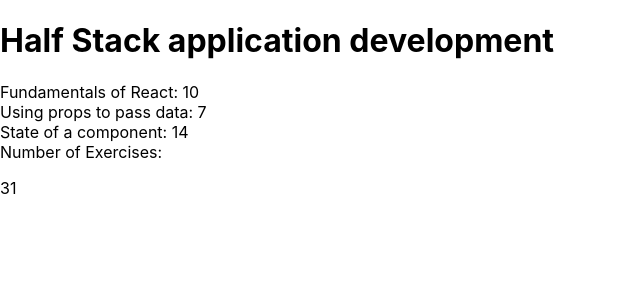
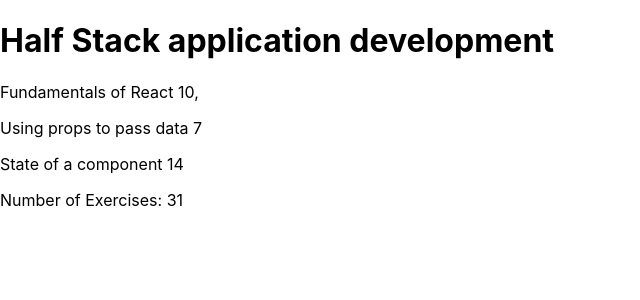
Before and after one commit to gkowalc/fullstackopen, a React (Create React App) app: page / in a window 1280 px wide. Shown: the top 300 px of the page, without its empty margins (0-640 px from the left). Built offline with nearby package versions, Linux system fonts and the light colour scheme.

Commit message:
fullstackopen part1 1.4

```diff
--- a/src/App.js
+++ b/src/App.js
@@ -2,28 +2,22 @@
 import Header from './Header'
 const App = () => {
   const course = {coursename: 'Half Stack application development',
-  part1: 'Fundamentals of React',
-  exercises1: 10,
-  part2: 'Using props to pass data',
-  exercises2: 7,
-  part3: 'State of a component',
-  exercises3: 14
+
 }
-
-
-const part1 = {
+const parts = [
+  {
     name: 'Fundamentals of React',
     exercises: 10
-}
-const part2 = {
+  },
+  {
     name: 'Using props to pass data',
     exercises: 7
-}
-const part3 = {
+  },
+  {
     name: 'State of a component',
     exercises: 14
   }
-
+]
 
 
  const Part = (props) => {
@@ -35,10 +29,20 @@
   )
 
  }
+
+ const Content = (props) => {
+return (
+  <div> <p>        {parts[0].name} {parts[0].exercises},
+  </p>
+  <p>   {parts[1].name} {parts[1].exercises} </p>
+  <p> {parts[2].name} {parts[2].exercises} </p>
+  </div>
+)
+ }
  const Exercises = (props) => {
    return (
-     <div> Number of Exercises:
-       <p>{part1.exercises + part2.exercises + part3.exercises}</p>
+     <div>
+       <p>Number of Exercises: {parts[0].exercises + parts[1].exercises + parts[2].exercises}</p>
 
      </div>
    )
@@ -46,10 +50,9 @@
   return (
     <div>
       <Header course={course.coursename} />
-      <Part title={part1.name} exercise={part1.exercises}/>
-      <Part title={course.part2} exercise={course.exercises2}/>
-      <Part title={course.part3} exercise={course.exercises3}/>
-      <Exercises exerciseslist={[part1, part2, part3]}/>
+      <Content parts={parts} />
+
+      <Exercises exerciseslist={parts}/>
 
     </div>
   )
```
Lines whose indentation alone changed are shown as unchanged.
